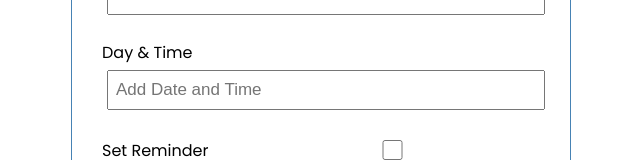
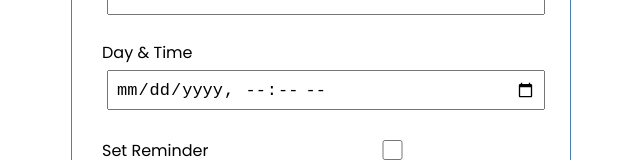
Before and after one commit to over40dev/Portfolio-react-context-hooks-fetch-api, a React (Create React App) app: page / in a window 1280 px wide. Shown: the part 189-349 px from the top of the page, without its empty margins (319-959 px from the left). Built offline with nearby package versions, Linux system fonts and the light colour scheme.

Commit message:
Add HTML DateTime picker

```diff
--- a/src/components/AddTask.js
+++ b/src/components/AddTask.js
@@ -1,23 +1,30 @@
 import {useState} from 'react';
 
 export default function AddTask() {
+
+  const [text, setText] = useState('');
+  const [datetime, setDateTime] = useState(Date());
+  const [reminder, setReminder] = useState(false);
 
   return (
     <form className="add-form">
       <div className="form-control">
         <label htmlFor="taskText">Task</label>
         <input
-          name="taskText" type="text" placeholder="Add Task" />
+          name="taskText" type="text" placeholder="Add Task"
+          value={text} onChange={(e) => setText(e.target.value)} />
       </div>
       <div className="form-control">
         <label htmlFor="datetime">Day & Time</label>
         <input
-          name="datetime" type="text" placeholder="Add Date and Time" />
+          name="datetime" type="datetime-local" placeholder="Add Date and Time"
+          value={datetime} onChange={(e) => setDateTime(e.target.value)} />
       </div>
       <div className="form-control form-control-check">
         <label htmlFor="reminder">Set Reminder</label>
         <input
-          name="reminder" type="checkbox" />
+          name="reminder" type="checkbox"
+          value={reminder} onChange={(e) => setReminder(e.currentTarget.checked)}/>
       </div>
 
       <input type="submit" value="Save Task" className="btn btn-block"/>
```
